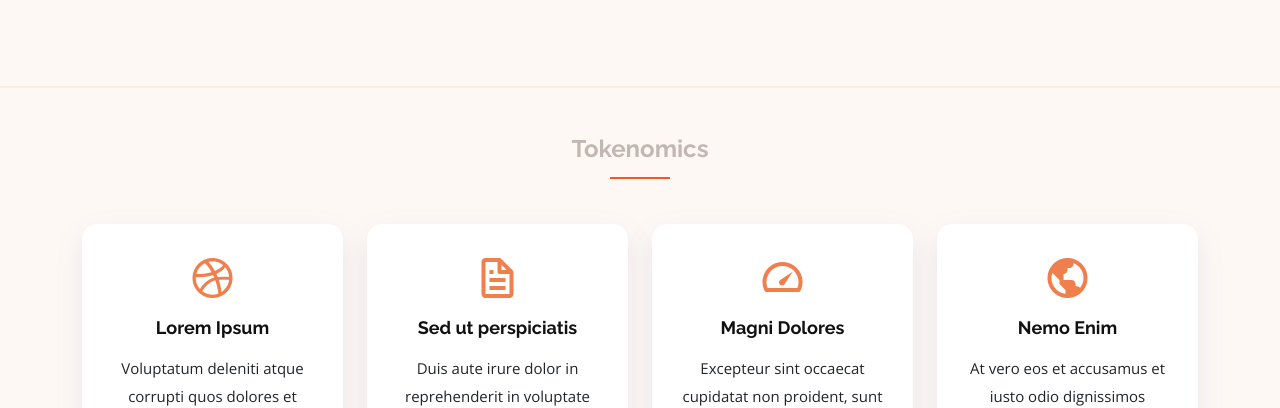
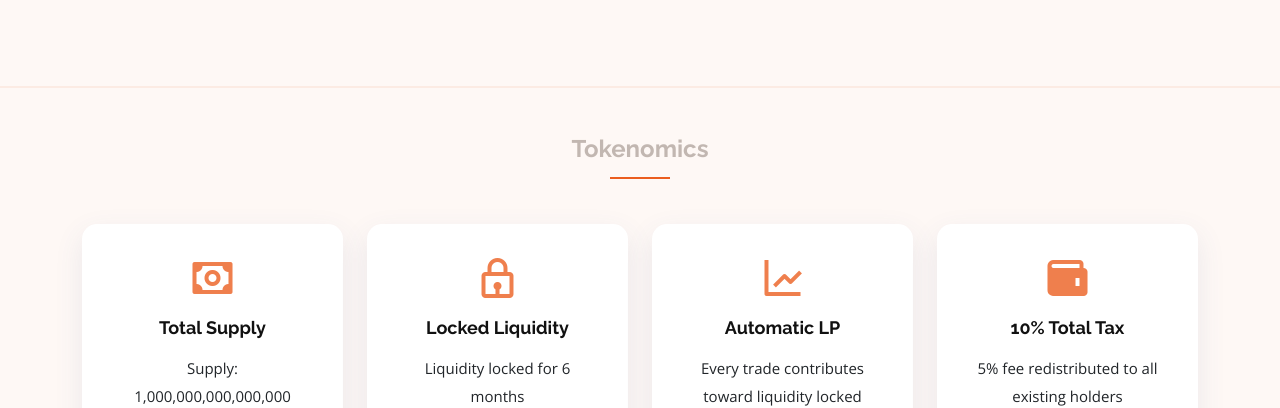
Before and after one commit to yakuzadev/yakuza, a plain HTML site: page index.html in a window 1280 px wide. Shown: the part 544-952 px from the top of the page. Drawn offline with nearby package versions, Linux system fonts and the light colour scheme.

Commit message:
Update index.html

```diff
--- a/index.html
+++ b/index.html
@@ -98,33 +98,37 @@
         <div class="row">
           <div class="col-md-6 col-lg-3 d-flex align-items-stretch" data-aos="zoom-in" data-aos-delay="100">
             <div class="icon-box">
-              <div class="icon"><i class="bx bxl-dribbble"></i></div>
-              <h4 class="title"><a href="">Lorem Ipsum</a></h4>
-              <p class="description">Voluptatum deleniti atque corrupti quos dolores et quas molestias excepturi sint occaecati cupiditate</p>
+              <div class="icon"><i class="bx bx-money"></i></div>
+              <h4 class="title"><a>Total Supply</a></h4>
+              <p class="description">Supply: 1,000,000,000,000,000</p>
+              <p class="description">20% of the total supply has been permanently burned</p>
             </div>
           </div>
 
           <div class="col-md-6 col-lg-3 d-flex align-items-stretch" data-aos="zoom-in" data-aos-delay="200">
             <div class="icon-box">
-              <div class="icon"><i class="bx bx-file"></i></div>
-              <h4 class="title"><a href="">Sed ut perspiciatis</a></h4>
-              <p class="description">Duis aute irure dolor in reprehenderit in voluptate velit esse cillum dolore eu fugiat nulla</p>
+              <div class="icon"><i class="bx bx-lock"></i></div>
+              <h4 class="title"><a>Locked Liquidity</a></h4>
+              <p class="description">Liquidity locked for 6 months <p style="visibility: hidden;">
+                Some invisible text tfytyfffffffffffffffffffffffffffffffff
+              </p> </p>
             </div>
           </div>
 
           <div class="col-md-6 col-lg-3 d-flex align-items-stretch" data-aos="zoom-in" data-aos-delay="300">
             <div class="icon-box">
-              <div class="icon"><i class="bx bx-tachometer"></i></div>
-              <h4 class="title"><a href="">Magni Dolores</a></h4>
-              <p class="description">Excepteur sint occaecat cupidatat non proident, sunt in culpa qui officia deserunt mollit anim</p>
+              <div class="icon"><i class="bx bx-line-chart"></i></div>
+              <h4 class="title"><a>Automatic LP</a></h4>
+              <p class="description">Every trade contributes toward liquidity locked inside PancakeSwap</p>
             </div>
           </div>
 
           <div class="col-md-6 col-lg-3 d-flex align-items-stretch" data-aos="zoom-in" data-aos-delay="400">
             <div class="icon-box">
-              <div class="icon"><i class="bx bx-world"></i></div>
-              <h4 class="title"><a href="">Nemo Enim</a></h4>
-              <p class="description">At vero eos et accusamus et iusto odio dignissimos ducimus qui blanditiis praesentium voluptatum</p>
+              <div class="icon"><i class="bx bxs-wallet"></i></div>
+              <h4 class="title"><a>10% Total Tax</a></h4>
+              <p class="description">5% fee redistributed to all existing holders</p>
+              <p class="description">5% fee added as a liquidity pair on Pancake</p>
             </div>
           </div>
 
```
